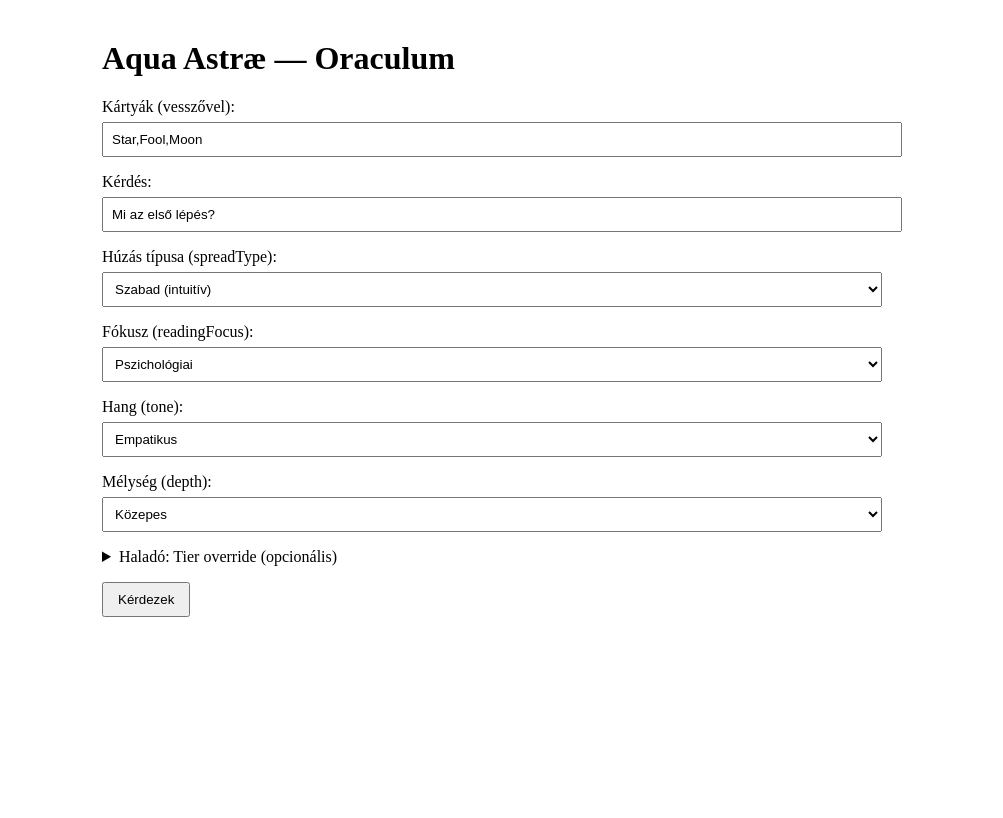
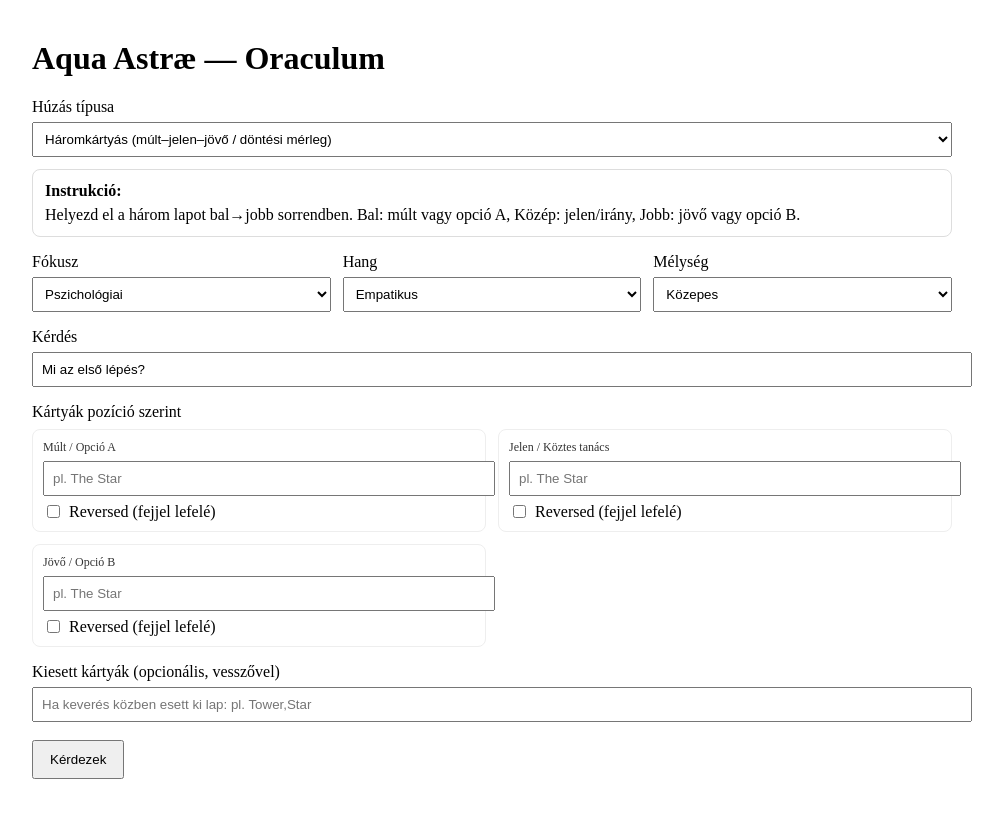
Before and after one commit to janosbartek-debug/aqua-astrae, a Next.js app: page / in a window 1280 px wide. Shown: the whole page, without its empty margins (148-1151 px from the left). Built offline with nearby package versions, Linux system fonts and the light colour scheme.

Commit message:
Update index.js

```diff
--- a/pages/index.js
+++ b/pages/index.js
@@ -1,44 +1,227 @@
-import { useState } from "react";
+import { useMemo, useState } from "react";
 
-export default function Home() {
-  const [cards, setCards] = useState("Star,Fool,Moon");
+/**
+ * Aqua Astræ — Oraculum UI (dynamic spreads + reversed + jumpers)
+ * Single-file MVP for Next.js pages/ router → pages/index.js
+ * - Spread selection shows instructions + optional image
+ * - Dynamic card slots per spread with Reversed checkbox
+ * - Extra text input for "kiesett kártyák" (jumpers)
+ * - Builds request body expected by /api/oraculum (v2)
+ */
+
+// --- 1) Spread config (can be extracted to /lib/spreads.js later)
+const SPREADS = {
+  freeform: {
+    label: "Szabad (intuitív)",
+    positions: [],
+    help: {
+      text:
+        "Vegyél ki tetszőleges számú lapot (1–10). Írd be a kártyák nevét és jelöld, ha fejjel lefelé érkezett.",
+      image: null,
+    },
+  },
+  one_card: {
+    label: "Egykártyás üzenet",
+    positions: [
+      { key: "p1", label: "Üzenet a napra" },
+    ],
+    help: {
+      text:
+        "Egy lap. Lélegezz mélyeket, majd húzz egyet. A lap az aznapi fókuszt jelöli.",
+      image: null,
+    },
+  },
+  three_card: {
+    label: "Háromkártyás (múlt–jelen–jövő / döntési mérleg)",
+    positions: [
+      { key: "p1", label: "Múlt / Opció A" },
+      { key: "p2", label: "Jelen / Köztes tanács" },
+      { key: "p3", label: "Jövő / Opció B" },
+    ],
+    help: {
+      text:
+        "Helyezd el a három lapot bal→jobb sorrendben. Bal: múlt vagy opció A, Közép: jelen/irány, Jobb: jövő vagy opció B.",
+      image: null,
+    },
+  },
+  relationship: {
+    label: "Kapcsolati háromszög (én–te–kapcsolat)",
+    positions: [
+      { key: "p1", label: "Én" },
+      { key: "p2", label: "Te/Partner" },
+      { key: "p3", label: "Kapcsolat/mező" },
+    ],
+    help: {
+      text:
+        "Három lap háromszögben: fent az Én, bal lent a Te/Partner, jobb lent a Kapcsolat tere.",
+      image: null,
+    },
+  },
+  elements: {
+    label: "Elem-harmonizáló (víz–tűz–föld–levegő)",
+    positions: [
+      { key: "p1", label: "Víz (érzelem)" },
+      { key: "p2", label: "Tűz (akarat)" },
+      { key: "p3", label: "Föld (stabilitás)" },
+      { key: "p4", label: "Levegő (gondolat)" },
+    ],
+    help: {
+      text:
+        "Négy lap négy égtáj szerint. Jelöld, ha valamelyik fejjel lefelé érkezett — ez blokkra utalhat.",
+      image: null,
+    },
+  },
+  moon: {
+    label: "Holdút / ciklikus",
+    positions: [
+      { key: "p1", label: "Újhold – szándék" },
+      { key: "p2", label: "Első negyed – lépés" },
+      { key: "p3", label: "Telihold – csúcspont" },
+      { key: "p4", label: "Utolsó negyed – elengedés" },
+    ],
+    help: {
+      text:
+        "Négy lap körben: újholdtól teliholdig. A körív mozgását kövesd a kirakásnál.",
+      image: null,
+    },
+  },
+  celtic_cross: {
+    label: "Kelta kereszt (10 lap)",
+    positions: [
+      { key: "p1", label: "Kereszt – Jelen helyzet" },
+      { key: "p2", label: "Kereszt – Kihívás" },
+      { key: "p3", label: "Tudat alatti" },
+      { key: "p4", label: "Múlt" },
+      { key: "p5", label: "Tudatos/cél" },
+      { key: "p6", label: "Közeljövő" },
+      { key: "p7", label: "Saját hozzáállás" },
+      { key: "p8", label: "Külső hatások" },
+      { key: "p9", label: "Remények/félelmek" },
+      { key: "p10", label: "Kimenet" },
+    ],
+    help: {
+      text:
+        "Rakd ki a klasszikus kereszt + személyoszlop elrendezést (1→10). Csatolhatsz képet az infó-blokkba.",
+      image: null, // pl. "/spreads/celtic-cross.png"
+    },
+  },
+  shadow: {
+    label: "Árnyékmunka",
+    positions: [
+      { key: "p1", label: "Árnyék-gyökér" },
+      { key: "p2", label: "Maszk/Persona" },
+      { key: "p3", label: "Kiváltó helyzet" },
+      { key: "p4", label: "Tanulás/Fény" },
+      { key: "p5", label: "Integráció" },
+    ],
+    help: {
+      text:
+        "Fókuszált, önismereti kirakásra. Időt hagyj a lapokra, jegyzetelj.",
+      image: null,
+    },
+  },
+};
+
+const FOCUS = [
+  { value: "pszichológiai", label: "Pszichológiai" },
+  { value: "mágikus", label: "Mágikus" },
+  { value: "energetikai", label: "Energetikai" },
+  { value: "pragmatikus", label: "Pragmatikus" },
+];
+const TONE = [
+  { value: "empatikus", label: "Empatikus" },
+  { value: "rituális", label: "Rituális" },
+  { value: "coaching", label: "Coaching" },
+];
+const DEPTH = [
+  { value: "rövid", label: "Rövid" },
+  { value: "közepes", label: "Közepes" },
+  { value: "mély", label: "Mély" },
+];
+
+// --- 2) Simple helper: create empty positional state for selected spread
+function createEmptyPositions(spreadKey) {
+  const pos = SPREADS[spreadKey]?.positions || [];
+  return pos.map((p) => ({ key: p.key, label: p.label, name: "", reversed: false }));
+}
+
+export default function Oraculum() {
+  const [spread, setSpread] = useState("three_card");
   const [question, setQuestion] = useState("Mi az első lépés?");
-  const [spreadType, setSpreadType] = useState("freeform");
-  const [readingFocus, setReadingFocus] = useState("pszichológiai");
+  const [focus, setFocus] = useState("pszichológiai");
   const [tone, setTone] = useState("empatikus");
-  const [depth, setDepth] = useState("közepes"); // vagy használd a tier-t közvetlenül
-  const [tier, setTier] = useState(""); // "", "general", "medium", "deep" — opcionális override
+  const [depth, setDepth] = useState("közepes");
+  const [jumpers, setJumpers] = useState(""); // kiesett kártyák, vesszővel
+  const [freeCards, setFreeCards] = useState("Star,Fool,Moon"); // used only in freeform
+  const [positions, setPositions] = useState(createEmptyPositions("three_card"));
 
   const [loading, setLoading] = useState(false);
   const [resp, setResp] = useState(null);
   const [err, setErr] = useState("");
 
-  async function ask() {
+  // When spread changes, reset positions
+  function onSpreadChange(next) {
+    setSpread(next);
+    setPositions(createEmptyPositions(next));
+  }
+
+  const spreadDef = useMemo(() => SPREADS[spread], [spread]);
+
+  function handlePosChange(idx, field, value) {
+    setPositions((old) => {
+      const cp = [...old];
+      cp[idx] = { ...cp[idx], [field]: value };
+      return cp;
+    });
+  }
+
+  async function submit() {
     setLoading(true);
     setErr("");
     setResp(null);
-    try {
+
+    // Build cards payload
+    let cardsPayload = [];
+    if (spread === "freeform") {
+      cardsPayload = freeCards
+        .split(",")
+        .map((s) => s.trim())
+        .filter(Boolean)
+        .map((name, i) => ({ name, reversed: false, positionKey: `f${i + 1}` }));
+    } else {
+      cardsPayload = positions
+        .filter((p) => p.name && p.name.trim())
+        .map((p) => ({ name: p.name.trim(), reversed: !!p.reversed, positionKey: p.key }));
+    }
+
+    if (cardsPayload.length === 0) {
+      setErr("Adj meg legalább egy kártyát.");
+      setLoading(false);
+      return;
+    }
+
     const body = {
-        cards: cards.split(",").map((s) => s.trim()).filter(Boolean),
+      cards: cardsPayload, // v2: array of objects
       question,
-        spreadType,
-        readingFocus,
+      spreadType: spread,
+      readingFocus: focus,
       tone,
       depth,
+      jumpers: jumpers
+        .split(",")
+        .map((s) => s.trim())
+        .filter(Boolean),
     };
-      if (tier) body.tier = tier;
 
+    try {
       const r = await fetch("/api/oraculum", {
         method: "POST",
         headers: { "Content-Type": "application/json" },
         body: JSON.stringify(body),
       });
       const data = await r.json();
-      if (!r.ok) {
-        setErr(`${data?.error || "Hiba"} (status: ${r.status})`);
-      } else {
+      if (!r.ok) throw new Error(data?.error || `Hiba (status ${r.status})`);
       setResp(data);
-      }
     } catch (e) {
       setErr(e.message || "Ismeretlen hiba");
     } finally {
@@ -47,74 +230,125 @@ export default function Home() {
   }
 
   return (
-    <div style={{ maxWidth: 780, margin: "40px auto", fontFamily: "serif" }}>
+    <div style={{ maxWidth: 920, margin: "40px auto", fontFamily: "serif" }}>
       <h1>Aqua Astræ — Oraculum</h1>
 
-      <label>Kártyák (vesszővel):</label>
-      <input
-        value={cards}
-        onChange={(e) => setCards(e.target.value)}
-        placeholder="Star,Fool,Moon"
-        style={{ width: "100%", padding: 8, margin: "6px 0 16px" }}
-      />
+      {/* Spread selector + info */}
+      <label>Húzás típusa</label>
+      <select
+        value={spread}
+        onChange={(e) => onSpreadChange(e.target.value)}
+        style={{ width: "100%", padding: 8, margin: "6px 0 12px" }}
+      >
+        {Object.entries(SPREADS).map(([k, v]) => (
+          <option key={k} value={k}>{v.label}</option>
+        ))}
+      </select>
 
-      <label>Kérdés:</label>
+      <div style={{ padding: 12, border: "1px solid #ddd", borderRadius: 8, marginBottom: 16 }}>
+        <strong>Instrukció:</strong>
+        <div style={{ marginTop: 6 }}>{spreadDef.help.text}</div>
+        {spreadDef.help.image && (
+          <div style={{ marginTop: 10 }}>
+            <img src={spreadDef.help.image} alt="spread-diagram" style={{ maxWidth: "100%" }} />
+          </div>
+        )}
+      </div>
+
+      {/* Focus/Tone/Depth */}
+      <div style={{ display: "grid", gridTemplateColumns: "repeat(3, 1fr)", gap: 12 }}>
+        <div>
+          <label>Fókusz</label>
+          <select value={focus} onChange={(e) => setFocus(e.target.value)} style={{ width: "100%", padding: 8, marginTop: 6 }}>
+            {FOCUS.map((o) => (
+              <option key={o.value} value={o.value}>{o.label}</option>
+            ))}
+          </select>
+        </div>
+        <div>
+          <label>Hang</label>
+          <select value={tone} onChange={(e) => setTone(e.target.value)} style={{ width: "100%", padding: 8, marginTop: 6 }}>
+            {TONE.map((o) => (
+              <option key={o.value} value={o.value}>{o.label}</option>
+            ))}
+          </select>
+        </div>
+        <div>
+          <label>Mélység</label>
+          <select value={depth} onChange={(e) => setDepth(e.target.value)} style={{ width: "100%", padding: 8, marginTop: 6 }}>
+            {DEPTH.map((o) => (
+              <option key={o.value} value={o.value}>{o.label}</option>
+            ))}
+          </select>
+        </div>
+      </div>
+
+      {/* Question */}
+      <div style={{ marginTop: 16 }}>
+        <label>Kérdés</label>
         <input
           value={question}
           onChange={(e) => setQuestion(e.target.value)}
           placeholder="Mi az első lépés?"
-        style={{ width: "100%", padding: 8, margin: "6px 0 16px" }}
+          style={{ width: "100%", padding: 8, marginTop: 6 }}
         />
+      </div>
 
-      <label>Húzás típusa (spreadType):</label>
-      <select value={spreadType} onChange={(e) => setSpreadType(e.target.value)} style={{ width: "100%", padding: 8, margin: "6px 0 16px" }}>
-        <option value="freeform">Szabad (intuitív)</option>
-        <option value="one_card">Egykártyás</option>
-        <option value="three_card">Háromkártyás (múlt–jelen–jövő / döntési mérleg)</option>
-        <option value="relationship">Kapcsolati háromszög</option>
-        <option value="elements">Elem-harmonizáló</option>
-        <option value="moon">Holdút / ciklikus</option>
-        <option value="celtic_cross">Kelta kereszt (10 lap)</option>
-        <option value="shadow">Árnyékmunka</option>
-      </select>
+      {/* Cards input section */}
+      {spread === "freeform" ? (
+        <div style={{ marginTop: 16 }}>
+          <label>Kártyák (vesszővel)</label>
+          <input
+            value={freeCards}
+            onChange={(e) => setFreeCards(e.target.value)}
+            placeholder="Star,Fool,Moon"
+            style={{ width: "100%", padding: 8, marginTop: 6 }}
+          />
+        </div>
+      ) : (
+        <div style={{ marginTop: 16 }}>
+          <label>Kártyák pozíció szerint</label>
+          <div style={{ display: "grid", gridTemplateColumns: "repeat(2, 1fr)", gap: 12, marginTop: 8 }}>
+            {positions.map((p, idx) => (
+              <div key={p.key} style={{ border: "1px solid #eee", borderRadius: 8, padding: 10 }}>
+                <div style={{ fontSize: 12, opacity: 0.8, marginBottom: 6 }}>{p.label}</div>
+                <input
+                  value={p.name}
+                  onChange={(e) => handlePosChange(idx, "name", e.target.value)}
+                  placeholder="pl. The Star"
+                  style={{ width: "100%", padding: 8 }}
+                />
+                <label style={{ display: "flex", alignItems: "center", gap: 6, marginTop: 6 }}>
+                  <input
+                    type="checkbox"
+                    checked={!!p.reversed}
+                    onChange={(e) => handlePosChange(idx, "reversed", e.target.checked)}
+                  />
+                  Reversed (fejjel lefelé)
+                </label>
+              </div>
+            ))}
+          </div>
+        </div>
+      )}
 
-      <label>Fókusz (readingFocus):</label>
-      <select value={readingFocus} onChange={(e) => setReadingFocus(e.target.value)} style={{ width: "100%", padding: 8, margin: "6px 0 16px" }}>
-        <option value="pszichológiai">Pszichológiai</option>
-        <option value="mágikus">Mágikus</option>
-        <option value="energetikai">Energetikai</option>
-        <option value="pragmatikus">Pragmatikus</option>
-      </select>
+      {/* Jumpers */}
+      <div style={{ marginTop: 16 }}>
+        <label>Kiesett kártyák (opcionális, vesszővel)</label>
+        <input
+          value={jumpers}
+          onChange={(e) => setJumpers(e.target.value)}
+          placeholder="Ha keverés közben esett ki lap: pl. Tower,Star"
+          style={{ width: "100%", padding: 8, marginTop: 6 }}
+        />
+      </div>
 
-      <label>Hang (tone):</label>
-      <select value={tone} onChange={(e) => setTone(e.target.value)} style={{ width: "100%", padding: 8, margin: "6px 0 16px" }}>
-        <option value="empatikus">Empatikus</option>
-        <option value="rituális">Rituális</option>
-        <option value="coaching">Coaching</option>
-      </select>
-
-      <label>Mélység (depth):</label>
-      <select value={depth} onChange={(e) => setDepth(e.target.value)} style={{ width: "100%", padding: 8, margin: "6px 0 16px" }}>
-        <option value="rövid">Rövid</option>
-        <option value="közepes">Közepes</option>
-        <option value="mély">Mély</option>
-      </select>
-
-      <details style={{ marginBottom: 16 }}>
-        <summary>Haladó: Tier override (opcionális)</summary>
-        <div style={{ display: "flex", gap: 8, marginTop: 8 }}>
-          <button onClick={() => setTier("")}>Auto</button>
-          <button onClick={() => setTier("general")}>General</button>
-          <button onClick={() => setTier("medium")}>Medium</button>
-          <button onClick={() => setTier("deep")}>Deep</button>
-        </div>
-        <div style={{ marginTop: 6, fontSize: 12, opacity: 0.8 }}>Aktuális tier: {tier || "auto"}</div>
-      </details>
-
-      <button onClick={ask} disabled={loading} style={{ padding: "8px 14px" }}>
+      {/* Submit */}
+      <button onClick={submit} disabled={loading} style={{ marginTop: 18, padding: "10px 16px" }}>
         {loading ? "Kérdezek…" : "Kérdezek"}
       </button>
 
+      {/* Output */}
       {err && (
         <div style={{ marginTop: 16, color: "crimson" }}>
           <strong>Hiba:</strong> {err}
@@ -126,7 +360,7 @@ export default function Home() {
           <h3>Eredmény</h3>
           <pre style={{ whiteSpace: "pre-wrap" }}>{resp.interpretation}</pre>
           <div style={{ fontSize: 13, opacity: 0.8, marginTop: 8 }}>
-            Modell: {resp.modelUsed} | Tier: {resp.tierUsed} | Tokenek: {resp.tokens} | Költség: ${resp.costUSD} | Havi összes: ${resp.totalUSDThisMonth}
+            Modell: {resp.modelUsed} | Tier: {resp.tierUsed} | Tokenek: {resp.tokens} | Költség: ${'{'}resp.costUSD{'}'} | Havi összes: ${'{'}resp.totalUSDThisMonth{'}'}
           </div>
         </div>
       )}
```
Lines whose indentation alone changed are shown as unchanged.
